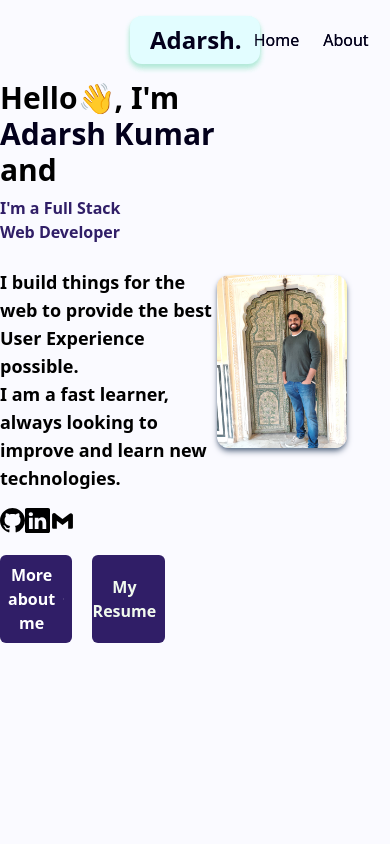
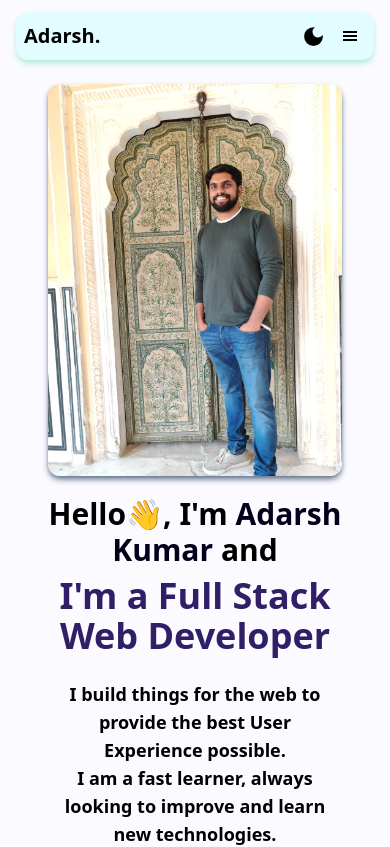
Before and after one commit to Adarshkumar03/portfolio, a React (Vite) app: page / in a window 390 px wide. Shown: the top 847 px of the page. Built offline with nearby package versions, Linux system fonts and the light colour scheme.

Commit message:
add a responsive navbar and useMediaQuery hook

```diff
--- a/src/App.tsx
+++ b/src/App.tsx
@@ -4,23 +4,29 @@ import About from "./routes/About";
 import Contact from "./routes/Contact";
 import Projects from "./routes/Projects";
 import Navbar from "./components/Navbar";
+import NavbarMobile from "./components/NavbarMobile";
+import useMediaQuery from "./hooks/useMediaQuery";
+import { useLocation } from "react-router-dom";
 
 function Layout() {
+  const isBreakout = useMediaQuery(768);
+  const location = useLocation();
+
   return (
-    <div className="bg-[#FAFAFF] dark:bg-[#03001C] min-h-screen pt-20">
-      <Navbar />
-      <Outlet /> {/* Renders the child route's content */}
+    <div className="bg-[#FAFAFF] dark:bg-[#03001C] min-h-screen pt-16 xl:pt-20">
+      {isBreakout ? <NavbarMobile /> : <Navbar />}
+      <Outlet />
     </div>
   );
+
 }
 
 function App() {
   return (
     <>
-      <Navbar />
       <Routes>
         <Route element={<Layout />}>
-          <Route index element={<Home />} />
+          <Route path="/" element={<Home />} />
           <Route path="/about" element={<About />} />
           <Route path="/contact" element={<Contact />} />
           <Route path="/projects" element={<Projects />} />
--- /dev/null
+++ b/src/components/NavbarMobile.tsx
@@ -0,0 +1,70 @@
+import { useState } from "react";
+import { Link } from "react-router-dom";
+import ThemeToggle from "./ThemeToggle";
+import { GiHamburgerMenu } from "react-icons/gi";
+import { ImCross } from "react-icons/im";
+
+export default function NavbarMobile() {
+  const [isOpen, setIsOpen] = useState(false);
+
+  return (
+    <nav
+      className={`w-11/12 px-2 fixed top-3 flex justify-between bg-[#E2FDFF]
+                  rounded-xl shadow-md shadow-[#B6EADA] mx-4`}
+    >
+      {/* Logo (conditionally shown) */}
+      {!isOpen && (
+        <h1 className="text-xl font-bold flex items-center">Adarsh.</h1>
+      )}
+
+      {isOpen && (
+          <div className="flex my-1 text-[#03001C] font-medium">
+            <Link
+              to="/"
+              className="block p-2 hover:bg-[#B6EADA]"
+              onClick={() => setIsOpen(false)}
+            >
+              Home
+            </Link>
+            <Link
+              to="/about"
+              className="block p-2 hover:bg-[#B6EADA]"
+              onClick={() => setIsOpen(false)}
+            >
+              About
+            </Link>
+            <Link
+              to="/projects"
+              className="block p-2 hover:bg-[#B6EADA]"
+              onClick={() => setIsOpen(false)}
+            >
+              Projects
+            </Link>
+            <a
+              className="block p-2 hover:bg-[#B6EADA]"
+              href="/AdarshResume.pdf"
+              target="_blank"
+              rel="noreferrer"
+              onClick={() => setIsOpen(false)}
+            >
+              Resume
+            </a>
+          </div>
+      )}
+
+      {/* Close Icon and Theme Toggle */}
+      <div className="flex items-center">
+        <ThemeToggle />
+        {/* Hamburger/Close Icon */}
+        <button
+          className="my-2 ml-2 p-2 rounded-md focus:outline-none hover:bg-[#B6EADA]"
+          onClick={() => setIsOpen(!isOpen)}
+        >
+          {isOpen ? <ImCross /> : <GiHamburgerMenu />}
+        </button>
+      </div>
+
+      {/* Navigation Links (conditionally shown) */}
+    </nav>
+  );
+}
--- /dev/null
+++ b/src/hooks/useMediaQuery.tsx
@@ -0,0 +1,24 @@
+import { useState, useEffect, useCallback } from "react";
+
+const useMediaQuery = (width: number): boolean => {
+  const [targetReached, setTargetReached] = useState(false);
+
+  const updateTarget = useCallback((e: MediaQueryListEvent) => {
+    setTargetReached(e.matches);
+  }, []);
+
+  useEffect(() => {
+    const media = window.matchMedia(`(max-width: ${width}px)`);
+
+    // Set initial state based on current media query match
+    setTargetReached(media.matches);
+
+    media.addEventListener("change", updateTarget); // Add event listener with correct type
+
+    return () => media.removeEventListener("change", updateTarget); // Cleanup listener
+  }, [width, updateTarget]); // Add dependencies
+
+  return targetReached;
+};
+
+export default useMediaQuery;
--- a/src/routes/Home.tsx
+++ b/src/routes/Home.tsx
@@ -15,17 +15,28 @@ export default function Home() {
     img.onload = () => setProfilePicLoaded(true);
   }, []);
   return (
-    <div className="flex md:flex-row xsm:flex-col-reverse items-center justify-center xl:py-5 xl:px-48 xsm:px-12 dark:text-[#fff]">
-      <div className="xl:w-1/2 md:w-1/2 xsm:w-full flex flex-col gap-4">
+    <div className="flex flex-col items-center px-12 py-5 dark:text-[#fff] md:flex-row-reverse  xl:py-5 xl:px-48 ">
+      <div className="xl:w-1/2 flex xl:justify-end">
+        {profilePicLoaded ? (
+          <img
+            src={profilePic}
+            alt=""
+            className="rounded-xl shadow-md shadow-slate-500 xl:w-3/4 "
+          />
+        ) : (
+          <div>Loading image...</div> // or a placeholder image
+        )}
+      </div>
+      <div className="text-center mt-5 xl:text-left xl:w-1/2 md:w-1/2 xsm:w-full flex flex-col gap-4">
         <div>
-          <h1 className="font-bold text-3xl">
+          <h1 className="t font-bold text-3xl">
             Hello👋, I'm{" "}
             <span className="text-[#03001C] dark:text-[#fff]">
               Adarsh Kumar
             </span>{" "}
             and
           </h1>
-          <h1 className="font-extrabold text-[#301E67] dark:text-[#B6EADA] my-2 xl:text-6xl xsm:text-3xl">
+          <h1 className="font-extrabold text-[#301E67] dark:text-[#B6EADA] my-2 text-4xl xl:text-6xl xsm:text-3xl">
             I'm a Full Stack <br className="xsm:hidden" /> Web Developer
           </h1>
         </div>
@@ -39,7 +50,7 @@ export default function Home() {
             technologies.
           </p>
         </div>
-        <div className="flex xl:gap-8 xsm:justify-between xl:justify-normal">
+        <div className="flex xl:gap-8 justify-around xl:justify-normal">
           <a href="https://github.com/Adarshkumar03" target="_blank">
             <button className="btn btn-circle ">
               <BsGithub size={25} className="hover:text-[#457B9D]" />
@@ -59,8 +70,8 @@ export default function Home() {
             </button>
           </a>
         </div>
-        <div className="flex">
-          <button className="bg-[#301E67] hover:bg-[#5B8FB9] text-[#Fff] p-2 w-1/3 rounded-md font-semibold shadow-sm shadow-inherit mr-5">
+        <div className="flex justify-between xl:justify-normal">
+          <button className="bg-[#301E67] hover:bg-[#5B8FB9] text-[#Fff] p-2 xl:w-1/3 rounded-md font-semibold shadow-sm shadow-inherit mr-5">
             <Link to="/about" className="flex justify-center items-center">
               <span className="mr-2">More about me</span>{" "}
               <FaArrowRight size={18} />
@@ -77,17 +88,6 @@ export default function Home() {
           </a>
         </div>
       </div>
-      <div className="xl:w-1/2 md:w-1/2 xsm:w-full flex md:justify-end xsm:mb-4 md:mb-0">
-        {profilePicLoaded ? (
-          <img
-            src={profilePic}
-            alt=""
-            className="w-3/4 rounded-xl shadow-md shadow-slate-500"
-          />
-        ) : (
-          <div>Loading image...</div> // or a placeholder image
-        )}
-      </div>
     </div>
   );
 }
--- a/src/routes/Projects.tsx
+++ b/src/routes/Projects.tsx
@@ -2,22 +2,47 @@ import { projects } from "../assets/data.json";
 
 export default function Projects() {
   const list = projects.map((pr) => (
-    <div className="bg-[#F0f4ef] grid gap-y-5 border border-[#03001C33] dark:border:[#fff] px-5 py-3 rounded-md shadow-md shadow-[#03001C]">
+    <div className="bg-[#F0f4ef] grid gap-y-5 border border-[#03001C33] dark:border:[#fff] px-5 rounded-md shadow-md shadow-[#03001C]">
       <div>
-        <img src={pr.img} className="border border-[#03001C22] rounded-md transition ease-in-out delay-150 hover:translate-y-1 hover:scale-105 duration-300" />
+        <img
+          src={pr.img}
+          className="border border-[#03001C22] rounded-md transition ease-in-out delay-150 hover:translate-y-1 hover:scale-105 duration-300"
+        />
       </div>
       <div className="p-2">
-        <h2 className="font-bold text-3xl mb-2 text-[#03001C] dark:text-[#5B8FB9]">{pr.name}</h2>
-        <p className="mb-4 text-[#2B2D42ef] dark:text-[##03001Caa] text-lg">{pr.description}</p>
-        <h2 className="text-2xl font-semibold mb-3 text-[#03001C]">Tech Stack</h2>
+        <h2 className="font-bold text-3xl mb-2 text-[#03001C] dark:text-[#5B8FB9]">
+          {pr.name}
+        </h2>
+        <p className="mb-4 text-[#2B2D42ef] dark:text-[##03001Caa] text-lg">
+          {pr.description}
+        </p>
+        <h2 className="text-2xl font-semibold mb-3 text-[#03001C]">
+          Tech Stack
+        </h2>
         <div className="flex justify-start mb-4">
           {pr["tech-stack"].map((tech) => (
             <button className="bg-slate-300 p-2 mr-2 rounded-md">{tech}</button>
           ))}
         </div>
         <div className="flex">
-            {pr.github != "" && <a className="bg-[#301E67] hover:bg-[#5B8FB9] p-2 text-lg text-white font-bold rounded-md mr-5" target="_blank" href={pr.github}>View Code</a>}
-            {pr.live !== "" && <a className="bg-[#301E67] hover:bg-[#5B8FB9] p-2 text-lg text-white font-bold rounded-md" target="_blank" href={pr.live}>See it Live</a>}
+          {pr.github != "" && (
+            <a
+              className="bg-[#301E67] hover:bg-[#5B8FB9] p-2 text-lg text-white font-bold rounded-md mr-5"
+              target="_blank"
+              href={pr.github}
+            >
+              View Code
+            </a>
+          )}
+          {pr.live !== "" && (
+            <a
+              className="bg-[#301E67] hover:bg-[#5B8FB9] p-2 text-lg text-white font-bold rounded-md"
+              target="_blank"
+              href={pr.live}
+            >
+              See it Live
+            </a>
+          )}
         </div>
       </div>
     </div>
```
